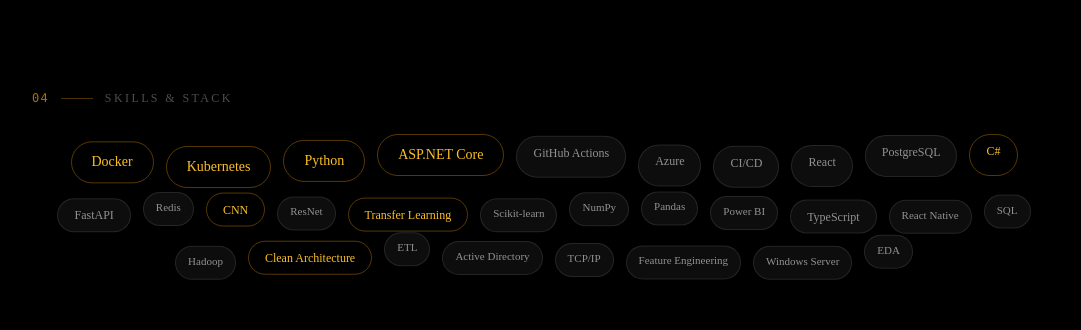
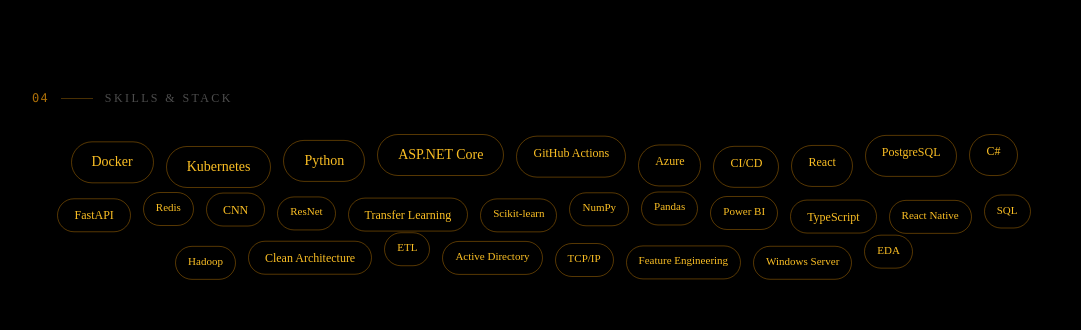
Before and after one commit to SultanMuqimi/MyResume, a Next.js app: page / in a window 1280 px wide. Shown: the part 3220-3550 px from the top of the page, without its empty margins (96-1177 px from the left). Built offline with nearby package versions, Linux system fonts and the light colour scheme.

Commit message:
fix: all skill bubbles amber/gold

```diff
--- a/app/components/Resume.tsx
+++ b/app/components/Resume.tsx
@@ -384,32 +384,32 @@
   { name: "Kubernetes",       size: "lg",  color: "amber" },
   { name: "Python",           size: "lg",  color: "amber" },
   { name: "ASP.NET Core",     size: "lg",  color: "amber" },
-  { name: "GitHub Actions",   size: "md",  color: "white" },
-  { name: "Azure",            size: "md",  color: "white" },
-  { name: "CI/CD",            size: "md",  color: "white" },
-  { name: "React",            size: "md",  color: "white" },
-  { name: "PostgreSQL",       size: "md",  color: "white" },
+  { name: "GitHub Actions",   size: "md",  color: "amber" },
+  { name: "Azure",            size: "md",  color: "amber" },
+  { name: "CI/CD",            size: "md",  color: "amber" },
+  { name: "React",            size: "md",  color: "amber" },
+  { name: "PostgreSQL",       size: "md",  color: "amber" },
   { name: "C#",               size: "md",  color: "amber" },
-  { name: "FastAPI",          size: "md",  color: "white" },
-  { name: "Redis",            size: "sm",  color: "white" },
+  { name: "FastAPI",          size: "md",  color: "amber" },
+  { name: "Redis",            size: "sm",  color: "amber" },
   { name: "CNN",              size: "md",  color: "amber" },
-  { name: "ResNet",           size: "sm",  color: "white" },
+  { name: "ResNet",           size: "sm",  color: "amber" },
   { name: "Transfer Learning",size: "md",  color: "amber" },
-  { name: "Scikit-learn",     size: "sm",  color: "white" },
-  { name: "NumPy",            size: "sm",  color: "white" },
-  { name: "Pandas",           size: "sm",  color: "white" },
-  { name: "Power BI",         size: "sm",  color: "white" },
-  { name: "TypeScript",       size: "md",  color: "white" },
-  { name: "React Native",     size: "sm",  color: "white" },
-  { name: "SQL",              size: "sm",  color: "white" },
-  { name: "Hadoop",           size: "sm",  color: "white" },
+  { name: "Scikit-learn",     size: "sm",  color: "amber" },
+  { name: "NumPy",            size: "sm",  color: "amber" },
+  { name: "Pandas",           size: "sm",  color: "amber" },
+  { name: "Power BI",         size: "sm",  color: "amber" },
+  { name: "TypeScript",       size: "md",  color: "amber" },
+  { name: "React Native",     size: "sm",  color: "amber" },
+  { name: "SQL",              size: "sm",  color: "amber" },
+  { name: "Hadoop",           size: "sm",  color: "amber" },
   { name: "Clean Architecture",size:"md",  color: "amber" },
-  { name: "ETL",              size: "sm",  color: "white" },
-  { name: "Active Directory", size: "sm",  color: "white" },
-  { name: "TCP/IP",           size: "sm",  color: "white" },
-  { name: "Feature Engineering",size:"sm", color: "white" },
-  { name: "Windows Server",   size: "sm",  color: "white" },
-  { name: "EDA",              size: "sm",  color: "white" },
+  { name: "ETL",              size: "sm",  color: "amber" },
+  { name: "Active Directory", size: "sm",  color: "amber" },
+  { name: "TCP/IP",           size: "sm",  color: "amber" },
+  { name: "Feature Engineering",size:"sm", color: "amber" },
+  { name: "Windows Server",   size: "sm",  color: "amber" },
+  { name: "EDA",              size: "sm",  color: "amber" },
 ];
 
 function SkillsSection() {
```
